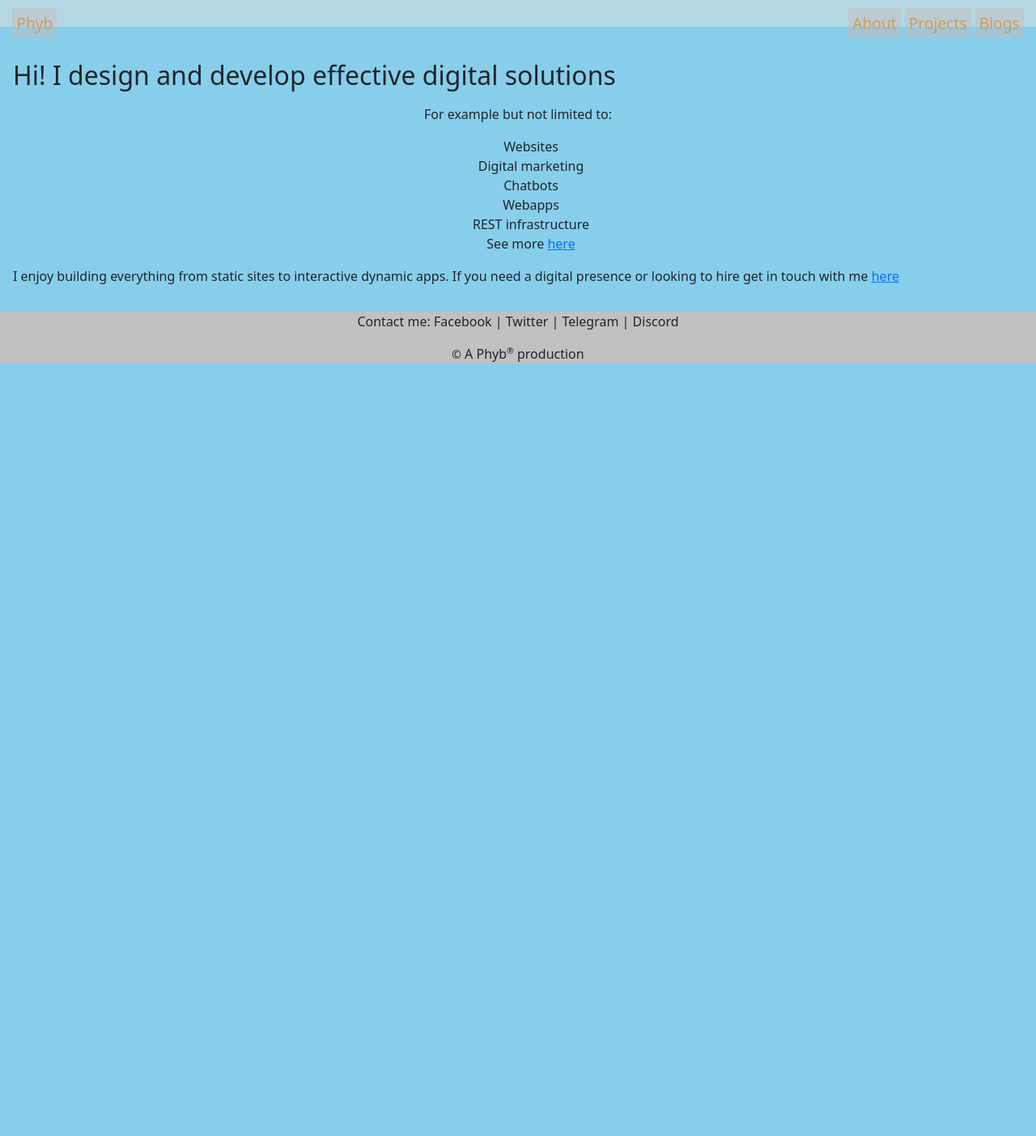
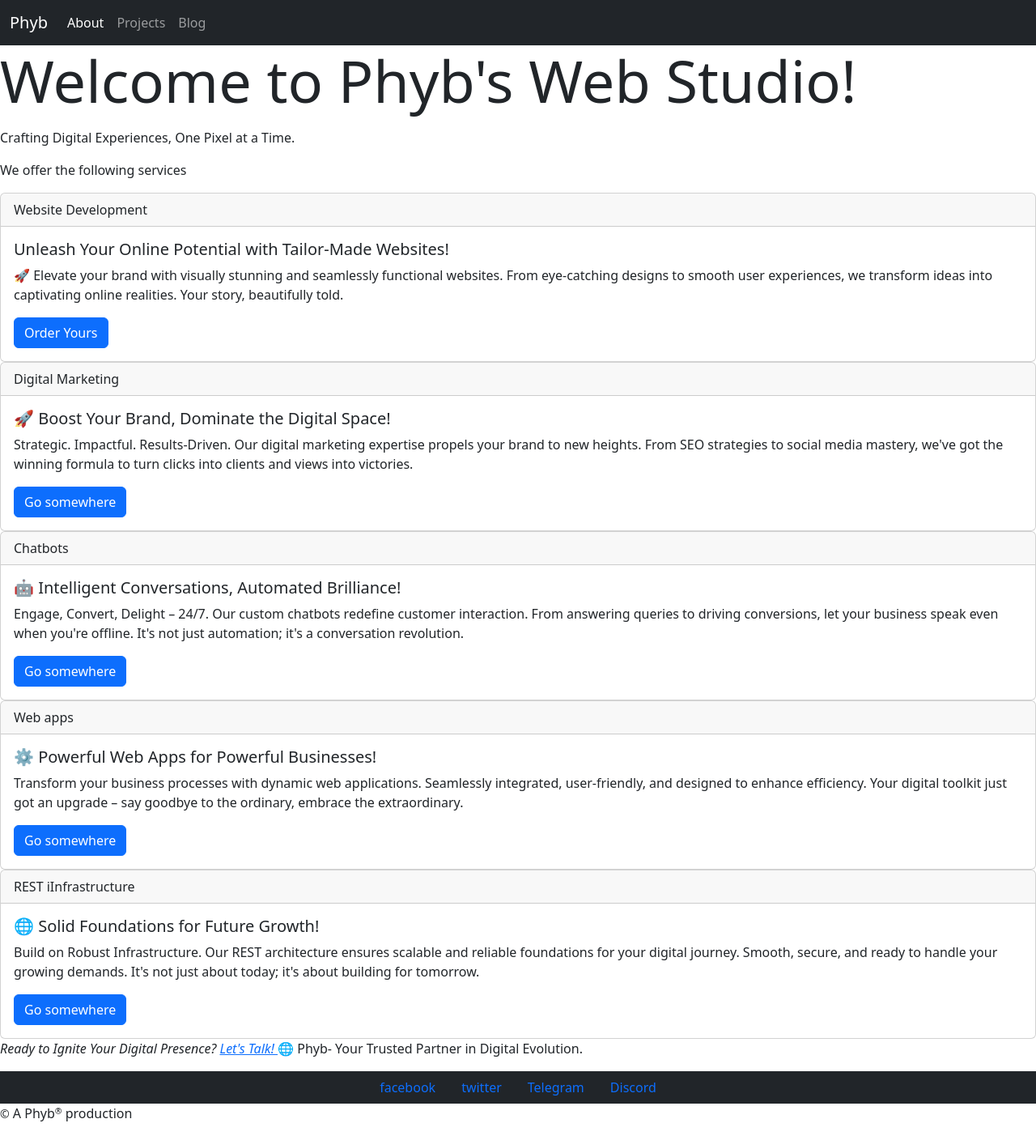
Before and after one commit to Phyb1/ownsite-2, a Django app: page / in a window 1280 px wide. Shown: the whole page at 81% size. Before the commit the page ends 449 px from the top, so only its background shows below. Run offline with Django 3.2, Linux system fonts and the light colour scheme; some libraries are stand-ins or nearby versions.

Commit message:
rdeployment preps

```diff
--- a/SiteApp/templates/SiteApp/base.html
+++ b/SiteApp/templates/SiteApp/base.html
@@ -8,48 +8,56 @@
         {% block title %} {% endblock title %}
         </title>
     <meta name="HandheldFriendly" content="True">
-   <link rel='stylesheet' href="{%  static 'SiteApp/index.css' %}">
+   <link rel='stylesheet' href="{%  static 'SiteApp/index2.css' %}">
    <link rel='stylesheet' href="{% static 'SiteApp/bootstrap.min.css' %}">
     </head>
-    <body class='content'>
-    <nav class='siteNav'>
-   <!----> <span class='siteNavLeft'>
-        <a id='home' class='navLinks' href="/">Phyb</a>
-                <ul hidden>
-                <li>classic website</li>
-                <li>Dynamic website</li>
-                <li>web Applications</li>
-                <li>digital infrastructure and development</li>
-                <li>Digital marketing</li>
-                <li>Other</li>
-            </ul>
-    </span>
-        <span class='siteNavRight'>
-            <a id="about" class='navLinks' href="{% url 'SiteApp:about' %}">About</a>
-            <a id= "projects" class='navLinks' href="{% url 'SiteApp:projects' %}">Projects</a>
-                <ul hidden>
-                <li>Github repositires</li>
-                <li>Samples</li>
-                <li>Testimonials</li>
-            </ul>
-            <a id='bog' class='navLinks' href="{% url 'SiteApp:blogIndex' %}">Blogs</a>
-        </span>
-    </nav>
-    <div>
-      <main class='contentBody'>
+<body>
+
+<nav class="navbar navbar-expand-sm navbar-dark bg-dark">
+    <div class="container-fluid">
+      <a class="navbar-brand" href="/">Phyb</a>
+      <button class="navbar-toggler collapsed" type="button" data-bs-toggle="collapse" data-bs-target="#navbarsExample04" aria-controls="navbarsExample04" aria-expanded="false" aria-label="Toggle navigation">
+        <span class="navbar-toggler-icon"></span>
+      </button>
+      <div class="navbar-collapse collapse" id="navbarsExample04" style="">
+        <ul class="navbar-nav me-auto mb-2 mb-md-0">
+          <li class="nav-item">
+            <a class="nav-link active" aria-current="page" href="{% url 'SiteApp:about'%}">About</a>
+          </li>
+          <li class="nav-item">
+            <a class="nav-link" href="{% url 'SiteApp:projects'%}">Projects</a>
+          </li>
+          <li class="nav-item">
+            <a class="nav-link" href="{% url 'SiteApp:blogIndex'%}">Blog</a>
+          </li>
+        </ul>
+      </div>
+    </div>
+  </nav>
+ <main>
        {% block content %}{% endblock content %}
        {% block content2 %}{% endblock content2 %}
        </main>
-       <footer class='bottomFooter'>
-       <nav class='footerNav'>
-       <p>Contact me: <a id='order'> Facebook </a>|
-        <a id='archives'> Twitter </a>|
-        <a id = 'contact'> Telegram </a>|
-        <a id='archives'> Discord </a>
-       </nav>
-        <p> <small>&copy</small> A Phyb<small><sup>&reg</sup></small> production</p>
+       <footer>
+       <ul class="bg-dark nav justify-content-center">
+        <li class="nav-item">
+          <a class="nav-link active" href="#">facebook</a>
+        </li>
+        <li class="nav-item">
+          <a class="nav-link text-re " href="#">twitter</a>
+        </li>
+        <li class="nav-item">
+          <a class="nav-link" href="#">Telegram</a>
+        </li>
+        <li class="nav-item">
+          <a class="nav-link" href="">Discord</a>
+        </li>
+      </ul>
+
+        <p class='text-centre'> <small>&copy</small> A Phyb<small><sup>&reg</sup></small> production</p>
        </footer>
        </div>
-       <script src="{% static 'SiteApp/bootstrap.bundle.min.js' %}"
-<body>
+            <script src="{% static 'SiteApp/bootstrap.bundle.min.js' %}">
+
+            </body>
 </html>
--- a/SiteApp/templates/SiteApp/index.html
+++ b/SiteApp/templates/SiteApp/index.html
@@ -1,18 +1,77 @@
 {% extends 'SiteApp/base.html' %}
 {% block title %}Phyb: Homepage{% endblock title %}
 {% block content %}
-<p class='welcome'><h2>Hi! I  design and develop effective digital solutions</h2></p>
-<div class='service'>
-<p>For example but not limited to:</p>
-<ul class='serviceList'>
-    <li>Websites </li>
-    <li>Digital marketing</li>
-    <li>Chatbots</li>
-    <li>Webapps</li>
-    <li>REST infrastructure</li>
-    <li>See more <a href="{% url 'SiteApp:about'%}">here</a></li> </p>
-</ul>
+<h2 class='display-2'>Welcome to Phyb's Web Studio!</h2>
+</p class= 'lead'>Crafting Digital Experiences, One Pixel at a Time.</p>
+<p>We offer the following services</p>
+<div class="card">
+    <div class="card-header">
+        Website Development
+    </div>
+    <div class="card-body">
+      <h5 class="card-title">
+        Unleash Your Online Potential with Tailor-Made Websites!
+      </h5>
+      <p class="card-text">
+
+        🚀 Elevate your brand with visually stunning and seamlessly functional websites. From eye-catching designs to smooth
+        user experiences, we transform ideas into captivating online realities. Your story, beautifully told.</p>
+      <a href="#" class="btn btn-primary">Order Yours</a>
+    </div>
+  </div>
+
+  <div class="card">
+    <div class="card-header">
+      Digital Marketing
+    </div>
+    <div class="card-body">
+      <h5 class="card-title">🚀 Boost Your Brand, Dominate the Digital Space!</h5>
+      <p class="card-text">Strategic. Impactful. Results-Driven. Our digital marketing expertise propels your brand to new heights. From SEO strategies to social media mastery, we've got the winning formula to turn clicks into clients and views into victories.
+    </p>
+      <a href="#" class="btn btn-primary">Go somewhere</a>
+    </div>
+  </div>
+
+  <div class="card">
+    <div class="card-header">
+      Chatbots
+    </div>
+    <div class="card-body">
+      <h5 class="card-title">🤖 Intelligent Conversations, Automated Brilliance!</h5>
+      <p class="card-text">
+        Engage, Convert, Delight – 24/7. Our custom chatbots redefine customer interaction. From answering queries to driving conversions, let your business speak even when you're offline. It's not just automation; it's a conversation revolution.
+        </p>
+      <a href="#" class="btn btn-primary">Go somewhere</a>
+    </div>
+  </div>
+
+  <div class="card">
+    <div class="card-header">
+      Web apps
+    </div>
+    <div class="card-body">
+      <h5 class="card-title">⚙️ Powerful Web Apps for Powerful Businesses!</h5>
+      <p class="card-text">
+        Transform your business processes with dynamic web applications. Seamlessly integrated, user-friendly, and designed to enhance efficiency. Your digital toolkit just got an upgrade – say goodbye to the ordinary, embrace the extraordinary.</p>
+      <a href="#" class="btn btn-primary">Go somewhere</a>
+    </div>
+  </div>
+
+  <div class="card">
+    <div class="card-header">
+      REST iInfrastructure
+    </div>
+    <div class="card-body">
+      <h5 class="card-title">🌐 Solid Foundations for Future Growth!</h5>
+      <p class="card-text">
+        Build on Robust Infrastructure. Our REST architecture ensures scalable and reliable foundations for your digital journey. Smooth, secure, and ready to handle your growing demands. It's not just about today; it's about building for tomorrow.
+        </p>
+      <a href="#" class="btn btn-primary">Go somewhere</a>
+    </div>
+  </div>
+
 </div>
-<p>I enjoy building everything from static sites to interactive dynamic apps.
-If you need a digital presence or looking to hire get in touch with me <a href="{% url 'SiteApp:contact' %}">here</a></p>
+<p>
+    <em>Ready to Ignite Your Digital Presence? <a href="{% url 'SiteApp:contact' %}" > Let's Talk! </a> </em>
+    🌐  Phyb- Your Trusted Partner in Digital Evolution.</p>
 {% endblock content %}
--- a/SiteApp/templates/SiteApp/projectIndex.html
+++ b/SiteApp/templates/SiteApp/projectIndex.html
@@ -13,4 +13,5 @@
 </ul>
 {% endfor %}
 </ul>
+
 {% endblock content %}
```
Also changed, not shown: SiteApp/static/SiteApp/index.js (deleted, +0 -110 lines), SiteApp/templates/SiteApp/about.html (+24 -15 lines), ReadMe.md (added).
